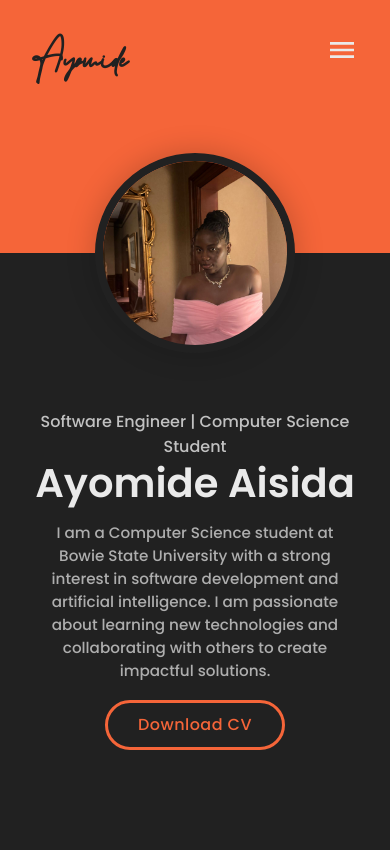
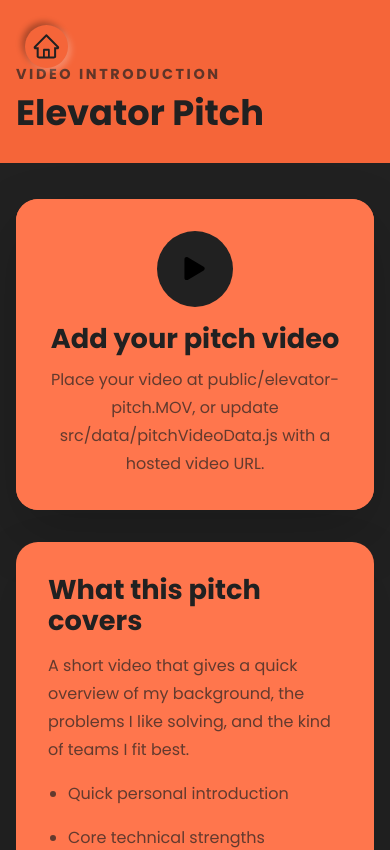
Before and after one commit to Ayomide0727/Ayomide0727.github.io, a React (Create React App) app: page /pitch in a window 390 px wide. Before the commit this address led to /. Shown: the top 850 px of the page. Built offline with nearby package versions, Linux system fonts and the light colour scheme; a web font is replaced by a local one.

Commit message:
update blog to pitch

```diff
--- a/src/App.js
+++ b/src/App.js
@@ -22,7 +22,8 @@ function App() {
         <ScrollToTop/>
         <Switch>
           <Route path="/" exact component={Main} />
-          <Route path="/blog" exact component={BlogPage} />
+          <Route path="/pitch" exact component={BlogPage} />
+          <Route path="/blog" exact render={() => <Redirect to="/pitch" />} />
           <Route path="/projects" exact component={ProjectPage} />
 
           <Redirect to="/" />
--- a/src/components/Blog/Blog.js
+++ b/src/components/Blog/Blog.js
@@ -1,17 +1,18 @@
-import React,{ useContext} from 'react';
+import React, { useContext, useState } from 'react';
 import { Link } from 'react-router-dom'
 import { makeStyles } from '@material-ui/core/styles';
 import { HiArrowRight } from "react-icons/hi";
+import { FaPlay } from 'react-icons/fa';
 
 import './Blog.css';
 import { ThemeContext } from '../../contexts/ThemeContext';
-import { blogData } from '../../data/blogData'
-import SingleBlog from './SingleBlog/SingleBlog';
+import { pitchVideoData } from '../../data/pitchVideoData'
 
 
 function Blog() {
 
     const { theme } = useContext(ThemeContext);
+    const [videoError, setVideoError] = useState(false)
 
     const useStyles = makeStyles(() => ({
         viewAllBtn : {
@@ -41,43 +42,55 @@ function Blog() {
     const classes = useStyles();
 
     return (
-        <>
-            {blogData.length > 0 && (
-                <div className="blog" id="blog" style={{backgroundColor: theme.secondary}}>
+        <div className="blog" id="pitch" style={{backgroundColor: theme.secondary}}>
             <div className="blog--header">
-                        <h1 style={{color: theme.primary}}>Blog</h1>
+                <div className="blog--headerCopy">
+                    <p className="blog--eyebrow" style={{color: theme.primary}}>{pitchVideoData.eyebrow}</p>
+                    <h1 style={{color: theme.primary}}>{pitchVideoData.title}</h1>
+                    <p className="blog--intro" style={{color: theme.tertiary80}}>{pitchVideoData.description}</p>
                 </div>
-                    <div className="blog--body">
-                        <div className="blog--bodyContainer">
-                            {blogData.slice(0, 3).reverse().map(blog => (
-                                <SingleBlog
-                                    theme={theme}
-                                    title={blog.title}
-                                    desc={blog.description}
-                                    date={blog.date}
-                                    image={blog.image}
-                                    url={blog.url}
-                                    key={blog.id}
-                                    id={blog.id}
-                                />
-                            ))}
-                        </div>
-
-                        {blogData.length > 3 && (
                 <div className="blog--viewAll">
-                                <Link to="/blog">
+                    <Link to="/pitch">
                         <button className={classes.viewAllBtn}>
-                                        View All
+                            {pitchVideoData.ctaLabel}
                             <HiArrowRight className={classes.viewArr} />
                         </button>
                     </Link>
                 </div>
+            </div>
+            <div className="blog--body">
+                <div className="blog--videoCard" style={{backgroundColor: theme.primary400}}>
+                    {!videoError ? (
+                        <video
+                            className="blog--video"
+                            controls
+                            playsInline
+                            preload="metadata"
+                            onError={() => setVideoError(true)}
+                        >
+                            <source src={pitchVideoData.videoSrc} type="video/mp4" />
+                        </video>
+                    ) : (
+                        <div className="blog--videoFallback" style={{backgroundColor: theme.primary400}}>
+                            <div className="blog--videoFallbackIcon" style={{backgroundColor: theme.secondary}}>
+                                <FaPlay />
+                            </div>
+                            <h3 style={{color: theme.secondary}}>{pitchVideoData.fallbackTitle}</h3>
+                            <p style={{color: theme.secondary70}}>{pitchVideoData.fallbackText}</p>
+                        </div>
                     )}
                 </div>
+
+                <div className="blog--highlights" style={{backgroundColor: theme.primary400}}>
+                    <h2 style={{color: theme.secondary}}>What the pitch covers</h2>
+                    <ul>
+                        {pitchVideoData.highlights.map((item) => (
+                            <li key={item} style={{color: theme.secondary70}}>{item}</li>
+                        ))}
+                    </ul>
                 </div>
-            )}
-
-        </>
+            </div>
+        </div>
     )
 }
 
--- a/src/components/Navbar/Navbar.js
+++ b/src/components/Navbar/Navbar.js
@@ -249,7 +249,7 @@ function Navbar() {
 
                         <Fade left>
                             <NavLink
-                                to='/#blog'
+                                to='/#pitch'
                                 smooth={true}
                                 spy='true'
                                 duration={2000}
@@ -259,7 +259,7 @@ function Navbar() {
                                         className={classes.drawerIcon}
                                     />
                                     <span className={classes.drawerLinks}>
-                                        Blog
+                                        Pitch
                                     </span>
                                 </div>
                             </NavLink>
--- /dev/null
+++ b/src/data/pitchVideoData.js
@@ -0,0 +1,14 @@
+export const pitchVideoData = {
+    title: 'Elevator Pitch',
+    eyebrow: 'Video introduction',
+    description: 'A short video that gives a quick overview of my background, the problems I like solving, and the kind of teams I fit best.',
+    videoSrc: '/elevator-pitch.MOV',
+    fallbackTitle: 'Add your pitch video',
+    fallbackText: 'Place your video at public/elevator-pitch.MOV, or update src/data/pitchVideoData.js with a hosted video URL.',
+    highlights: [
+        'Quick personal introduction',
+        'Core technical strengths',
+        'What I am looking for next',
+    ],
+    ctaLabel: 'Open full pitch',
+}
--- a/src/pages/Blog/BlogPage.css
+++ b/src/pages/Blog/BlogPage.css
@@ -8,21 +8,44 @@
 
 
 .blogPage--header {
-    height: 35vh;
+    min-height: 30vh;
     width: 100%;
     display: flex;
     align-items: center;
-    justify-content: center;
+    justify-content: space-between;
     position: relative;
+    padding: 2rem 2rem 2rem 5rem;
+    gap: 2rem;
 }
 
-.blogPage--header h1 {
-    font-size: 4rem;
+
+.blogPage--headerCopy {
+    display: flex;
+    flex-direction: column;
+    align-items: flex-start;
+}
+
+
+.blogPage--headerCopy p {
+    margin: 0 0 0.65rem;
+    font-size: 0.9rem;
+    letter-spacing: 0.18em;
+    text-transform: uppercase;
+    font-weight: 700;
     font-family: var(--primaryFont);
 }
 
+
+.blogPage--header h1 {
+    margin: 0;
+    font-size: 4rem;
+    line-height: 1;
+    font-family: var(--primaryFont);
+}
+
+
 .blogPage--container {
-    padding: 3rem 2rem;
+    padding: 3rem 2rem 4rem;
     width: 100%;
     display: flex;
     flex-direction: column;
@@ -31,91 +54,179 @@
 }
 
 
-.blog--search {
+.blogPage--content {
     width: 100%;
+    display: flex;
+    justify-content: center;
+    align-items: stretch;
+    gap: 2rem;
+}
+
+
+.blogPage--videoCard {
+    flex: 1.5;
+    min-height: 480px;
+    border-radius: 28px;
+    overflow: hidden;
+    box-shadow: 0 24px 60px rgba(0, 0, 0, 0.18);
+}
+
+
+.blogPage--video {
+    display: block;
+    width: 100%;
+    height: 100%;
+    min-height: 480px;
+    background: #000;
+    object-fit: cover;
+}
+
+
+.blogPage--videoFallback {
+    width: 100%;
+    min-height: 480px;
+    padding: 2rem;
+    display: flex;
+    flex-direction: column;
+    align-items: center;
+    justify-content: center;
+    text-align: center;
+}
+
+
+.blogPage--videoFallbackIcon {
+    width: 76px;
+    height: 76px;
+    border-radius: 50%;
     display: flex;
     align-items: center;
     justify-content: center;
-}
-
-.blog--input {
-    width: 30%;
-    height: 2.75rem;
-    outline: none;
-    border: none;
-    border-radius: 20px;
-    padding: 0.25rem 1rem;
-}
-
-.blog--input::placeholder {
-    color: white;
-}
-
-.blogs--container {
-    margin-top: 5rem;
-    width: 100%;
+    font-size: 1.45rem;
+    margin-bottom: 1rem;
 }
 
 
-.blog-grid {
-    display: flex;
-    gap: 4rem;
+.blogPage--videoFallback h2 {
+    margin: 0 0 0.75rem;
+    font-size: 2rem;
+    line-height: 1.15;
+    font-family: var(--primaryFont);
 }
 
 
+.blogPage--videoFallback p {
+    margin: 0;
+    max-width: 38rem;
+    line-height: 1.75;
+    font-family: var(--primaryFont);
+}
 
-@media (min-width: 992px) and (max-width: 1380px) {
 
+.blogPage--summary {
+    flex: 0.8;
+    min-height: 480px;
+    border-radius: 28px;
+    padding: 2rem;
+    display: flex;
+    flex-direction: column;
+    justify-content: center;
+    box-shadow: 0 24px 60px rgba(0, 0, 0, 0.12);
+}
+
+
+.blogPage--summary h2 {
+    margin: 0 0 1rem;
+    font-size: 2rem;
+    line-height: 1.15;
+    font-family: var(--primaryFont);
+}
+
+
+.blogPage--summary p {
+    margin: 0 0 1rem;
+    line-height: 1.75;
+    font-family: var(--primaryFont);
+}
+
+
+.blogPage--summary ul {
+    margin: 0;
+    padding-left: 1.25rem;
+}
+
+
+.blogPage--summary li {
+    margin-bottom: 1rem;
+    line-height: 1.75;
+    font-family: var(--primaryFont);
 }
 
 
 @media screen and (max-width: 992px) {
     .blogPage--header {
-        height: 25vh;
-        width: 100%;
-        display: flex;
-        align-items: center;
+        min-height: auto;
+        flex-direction: column;
+        align-items: flex-start;
         justify-content: center;
+        padding-left: 2rem;
     }
 
-    .blog-grid {
-        gap: 3rem;
+    .blogPage--header h1 {
+        font-size: 3.1rem;
     }
-    .blog--input {
+
+    .blogPage--content {
+        flex-direction: column;
+    }
+
+    .blogPage--videoCard,
+    .blogPage--summary {
         width: 100%;
+        min-height: auto;
+    }
+
+    .blogPage--video,
+    .blogPage--videoFallback {
+        min-height: 360px;
     }
 }
 
+
 @media screen and (max-width: 800px) {
-
-}
-
-@media screen and (max-width: 702px) {
-    .blog-grid {
-        gap: 1.5rem;
+    .blogPage--summary h2,
+    .blogPage--videoFallback h2 {
+        font-size: 1.7rem;
     }
 }
 
+
 @media screen and (max-width: 550px) {
     .blogPage--header h1 {
-        font-size: 3rem;
+        font-size: 2.6rem;
     }
-}
-@media screen and (max-width: 400px) {
-    .blogPage--header {
-        height: 20vh;
+
+    .blogPage--container {
+        padding: 2.25rem 1rem 3rem;
     }
-    .blogPage--header h1 {
-        font-size: 2.5rem;
+
+    .blogPage--video,
+    .blogPage--videoFallback {
+        min-height: 300px;
+    }
+
+    .blogPage--summary,
+    .blogPage--videoCard {
+        border-radius: 22px;
     }
 }
 
-@media only screen and (min-device-width: 320px) and (max-device-width:
-  480px) and (-webkit-device-pixel-ratio: 2) and (device-aspect-ratio: 2/3) {
 
+@media screen and (max-width: 400px) {
+    .blogPage--header {
+        padding-left: 1rem;
+    }
+
+    .blogPage--header h1 {
+        font-size: 2.2rem;
+    }
 }
-
-
-@media only screen and (device-width: 768px) {
-
-}
--- a/src/pages/Blog/BlogPage.js
+++ b/src/pages/Blog/BlogPage.js
@@ -1,48 +1,22 @@
 import React, { useContext, useState } from 'react'
 import { Helmet } from 'react-helmet'
-import { Grid } from '@material-ui/core'
 import { Link } from 'react-router-dom'
 import { makeStyles } from '@material-ui/core/styles';
 import { AiOutlineHome } from "react-icons/ai";
+import { FaPlay } from 'react-icons/fa';
 
 import './BlogPage.css'
-import { SingleBlog } from '../../components'
 import { ThemeContext } from '../../contexts/ThemeContext';
-import { blogData } from '../../data/blogData'
+import { pitchVideoData } from '../../data/pitchVideoData'
 import { headerData } from '../../data/headerData'
 
 function BlogPage() {
 
-    const [search, setSearch] = useState('')
+    const [videoError, setVideoError] = useState(false)
     const { theme } = useContext(ThemeContext);
-
-    const filteredArticles = blogData.filter((blog) => {
-        const content = blog.title + blog.description + blog.date
-        return content.toLowerCase().includes(search.toLowerCase())
-    })
 
 
     const useStyles = makeStyles((t) => ({
-        search : {
-            color: theme.tertiary,
-            width: '40%',
-            height: '2.75rem',
-            outline: 'none',
-            border: 'none',
-            borderRadius: '20px',
-            padding: '0.95rem 1rem',
-            fontFamily: "'Noto Sans TC', sans-serif",
-            fontWeight: 500,
-            fontSize: '0.9rem',
-            backgroundColor: theme.secondary,
-            boxShadow: theme.type === 'dark' ? 'inset 3px 3px 6px #ffffff10, inset -3px -3px 6px #00000060' : 'inset 3px 3px 6px #ffffffbd, inset -3px -3px 6px #00000030',
-            "&::placeholder": {
-                color: theme.tertiary80,
-            },
-            [t.breakpoints.down('sm')]: {
-                width:'350px',
-            },
-        },
         home: {
             color: theme.secondary,
             position: 'absolute',
@@ -71,33 +45,50 @@ function BlogPage() {
     return (
         <div className="blogPage" style={{backgroundColor: theme.secondary}}>
             <Helmet>
-                <title>{headerData.name} | Blog</title>
+                <title>{headerData.name} | Elevator Pitch</title>
             </Helmet>
             <div className="blogPage--header" style={{backgroundColor: theme.primary}}>
                 <Link to="/">
                     <AiOutlineHome className={classes.home}/>
                 </Link>
-                <h1 style={{color: theme.secondary}}>Blogs</h1>
+                <div className="blogPage--headerCopy">
+                    <p style={{color: theme.secondary70}}>Video introduction</p>
+                    <h1 style={{color: theme.secondary}}>{pitchVideoData.title}</h1>
+                </div>
             </div>
             <div className="blogPage--container">
-                <div className="blog--search">
-                    <input type="text" value={search} onChange={(e) => setSearch(e.target.value)} placeholder="Seach blog..." className={classes.search}/>
-                </div>
-                <div className="blogs--container">
-                    <Grid className="blog-grid" container direction="row" alignItems="center" justifyContent="center">
-                        {filteredArticles.reverse().map(blog => (
-                            <SingleBlog
-                                theme={theme}
-                                title={blog.title}
-                                desc={blog.description}
-                                date={blog.date}
-                                image={blog.image}
-                                url={blog.url}
-                                key={blog.id}
-                                id={blog.id}
-                            />
-                        ))}
-                    </Grid>
+                <div className="blogPage--content">
+                    <div className="blogPage--videoCard" style={{backgroundColor: theme.primary400}}>
+                        {!videoError ? (
+                            <video
+                                className="blogPage--video"
+                                controls
+                                playsInline
+                                preload="metadata"
+                                onError={() => setVideoError(true)}
+                            >
+                                <source src={pitchVideoData.videoSrc} type="video/mp4" />
+                            </video>
+                        ) : (
+                            <div className="blogPage--videoFallback" style={{backgroundColor: theme.primary400}}>
+                                <div className="blogPage--videoFallbackIcon" style={{backgroundColor: theme.secondary}}>
+                                    <FaPlay />
+                                </div>
+                                <h2 style={{color: theme.secondary}}>{pitchVideoData.fallbackTitle}</h2>
+                                <p style={{color: theme.secondary70}}>{pitchVideoData.fallbackText}</p>
+                            </div>
+                        )}
+                    </div>
+
+                    <div className="blogPage--summary" style={{backgroundColor: theme.primary400}}>
+                        <h2 style={{color: theme.secondary}}>What this pitch covers</h2>
+                        <p style={{color: theme.secondary70}}>{pitchVideoData.description}</p>
+                        <ul>
+                            {pitchVideoData.highlights.map((item) => (
+                                <li key={item} style={{color: theme.secondary70}}>{item}</li>
+                            ))}
+                        </ul>
+                    </div>
                 </div>
             </div>
         </div>
```
Also changed, not shown: src/components/Blog/Blog.css (+189 -36 lines), 2 other files (tests, documents, lock files or other folders). Lines whose indentation alone changed are shown as unchanged.
